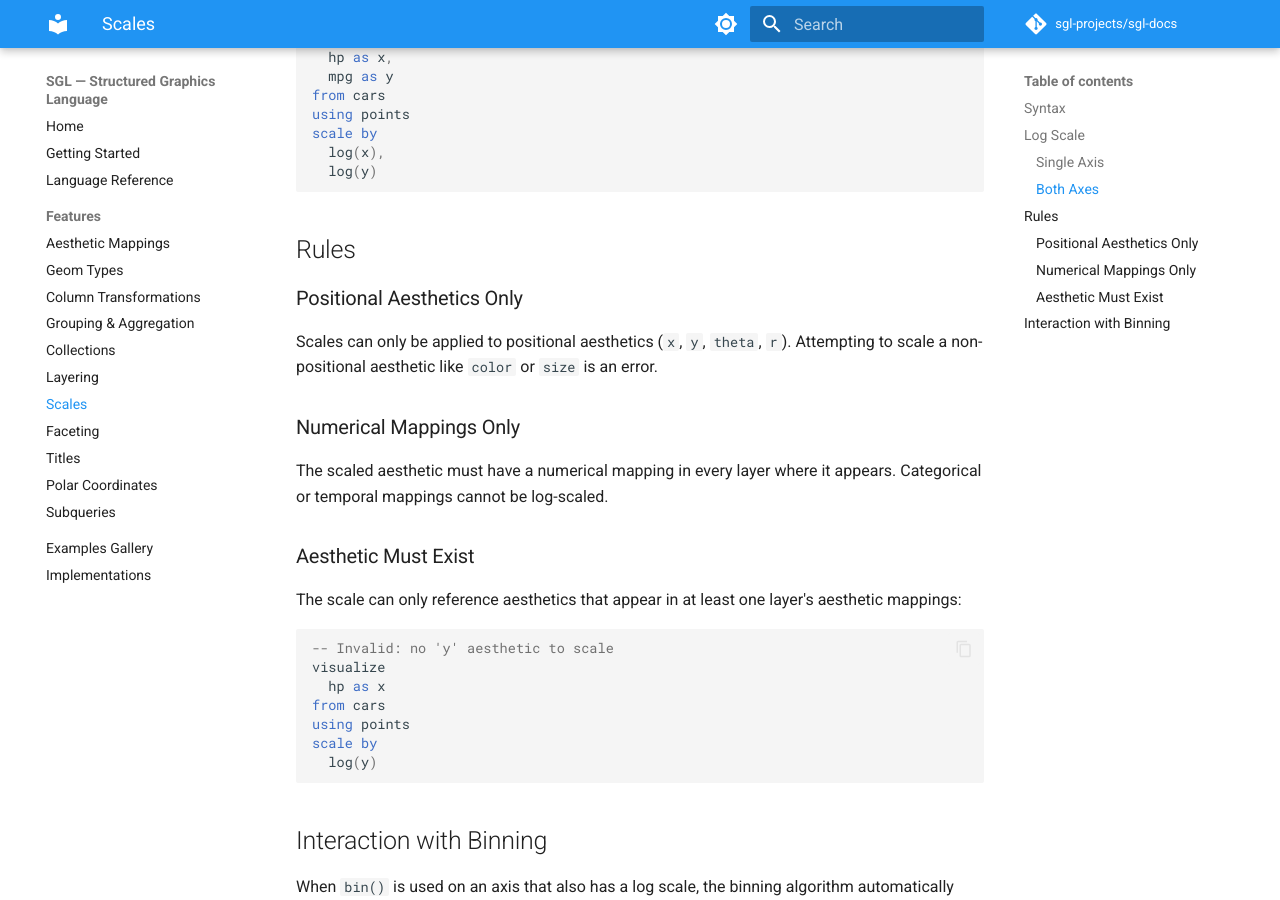
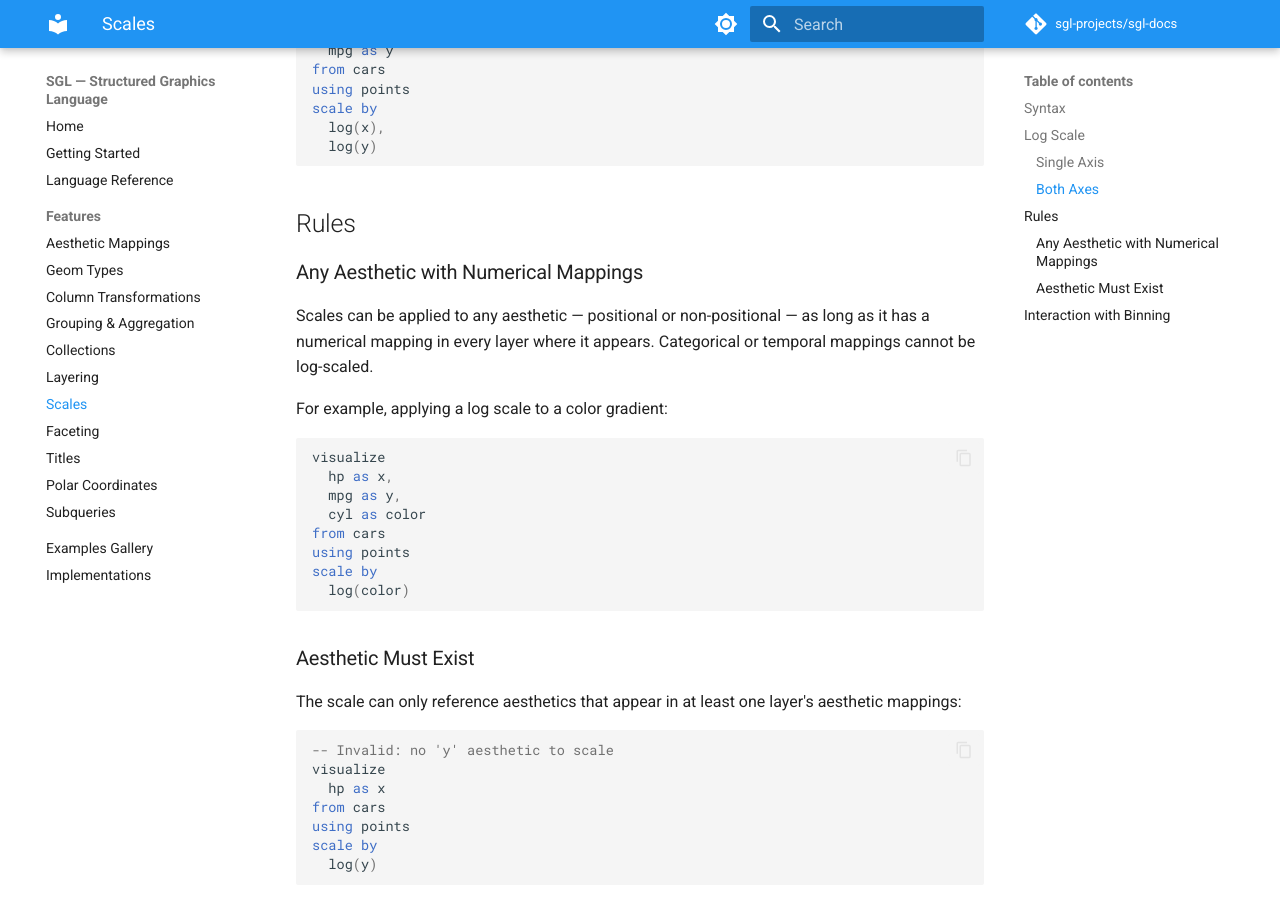
Before and after one commit to sgl-projects/sgl-docs, an MkDocs documentation site: the page built from docs/features/scales.md, in a window 1280 px wide and 900 px high, scrolled down 1608 px. Built offline with MkDocs 1.6.1 and Material for MkDocs 9.7.7, drawn with Linux system fonts in a browser that asks for light colours; comment, search, counter and statistics services are not loaded; some of the changed text lies outside the part shown.

Commit message:
Fix 10 documentation deviations found by conformance audit against sglref
- Scale rules: log() can apply to any aesthetic, not positional-only
- Type system: INTERVAL and TIME are numerical (not temporal), add UUID as categorical
- Type system: add HUGEINT, unsigned integer types to numerical list
- Facet rules: two default-direction facets are valid; only matching explicit directions conflict
- Grouping rule: clarify that all-count(*) mappings need no group by
- Identifiers: note that geom/CTA/aesthetic names are not reserved keywords
- Column expressions: note that CTA names are semantically validated
- Collections: split group-by rules into line-specific and box-specific sections
- Collections: add box geom rule that collections must have corresponding groupings
- Transformations: add caveat about bin() on temporal columns

````diff
--- a/docs/features/scales.md
+++ b/docs/features/scales.md
@@ -1,6 +1,6 @@
 # Scales
 
-The `scale` clause transforms the axis scale for positional aesthetics. Currently, SGL supports logarithmic (base 10) scaling.
+The `scale` clause applies a logarithmic (base 10) transformation to an aesthetic's scale.
 
 ## Syntax
 
@@ -59,13 +59,22 @@ scale by
 
 ## Rules
 
-### Positional Aesthetics Only
+### Any Aesthetic with Numerical Mappings
 
-Scales can only be applied to positional aesthetics (`x`, `y`, `theta`, `r`). Attempting to scale a non-positional aesthetic like `color` or `size` is an error.
+Scales can be applied to any aesthetic — positional or non-positional — as long as it has a numerical mapping in every layer where it appears. Categorical or temporal mappings cannot be log-scaled.
 
-### Numerical Mappings Only
+For example, applying a log scale to a color gradient:
 
-The scaled aesthetic must have a numerical mapping in every layer where it appears. Categorical or temporal mappings cannot be log-scaled.
+```sql
+visualize
+  hp as x,
+  mpg as y,
+  cyl as color
+from cars
+using points
+scale by
+  log(color)
+```
 
 ### Aesthetic Must Exist
 
````
Also changed, not shown: .claude/agent-memory/docs-conformance-auditor/MEMORY.md (+20 -0 lines), docs/features/collections.md (+4 -3 lines), docs/features/faceting.md (+1 -1 lines), docs/features/transformations.md (+1 -1 lines), docs/reference.md (+15 -9 lines).
